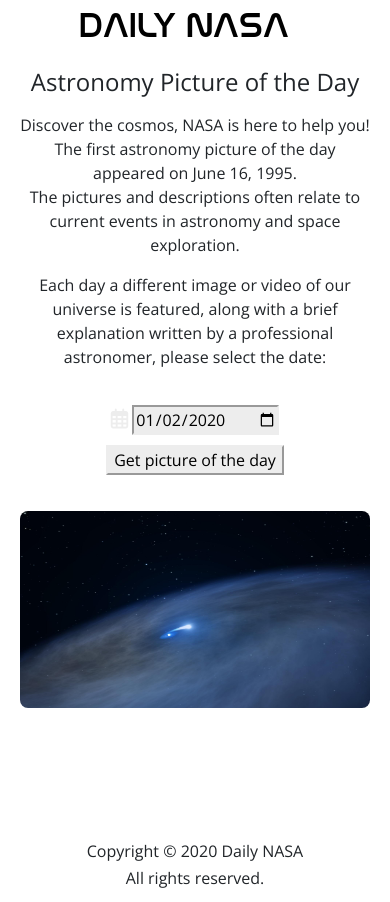
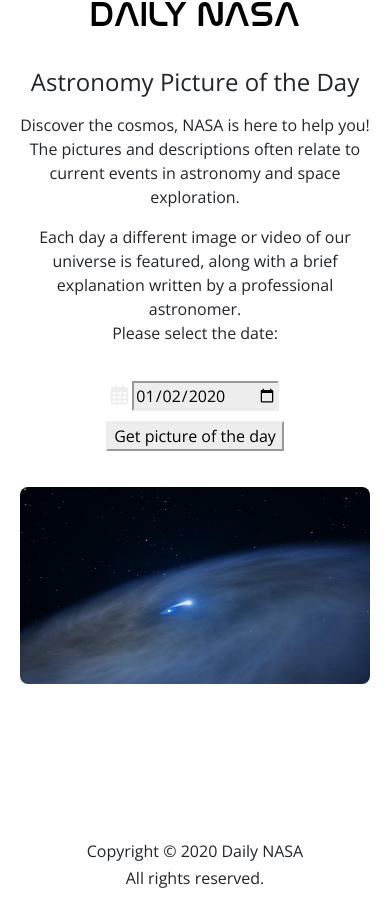
Before and after one commit to taikatta/Milestone2-DailyNASA, a plain HTML site: page index.html in a window 390 px wide. Drawn offline with nearby package versions, Linux system fonts and the light colour scheme.

Commit message:
Media query added (Extra small devices)

```diff
--- a/assets/css/style.css
+++ b/assets/css/style.css
@@ -101,11 +101,19 @@ footer {
 #title, #explanation, #yourneo {
     width: 100%;
     text-align: justify;
-    padding: 10px;
+    /* padding: 10px; */
     margin: 0;
 }
 
 /*-------------------Media Queries-------------------------*/
+
+/* Extra small devices (phones, 600px and down) */
+@media only screen and (max-width: 600px) {
+    header {
+        text-align: center;
+        padding: 0;
+    }
+}
 
 /* Large devices (laptops/desktops, 992px and up) */
 @media only screen and (min-width: 992px) {
--- a/index.html
+++ b/index.html
@@ -24,13 +24,11 @@
             <div id="text">
                 <h4>Astronomy Picture of the Day</h4>
                 <p id="expl_text">Discover the cosmos, NASA is here to help you!
-                    <br> The first astronomy picture of the day appeared on June 16, 1995.
-                    <br>
-                    The pictures and descriptions often relate
+                    <br>The pictures and descriptions often relate
                     to current events in astronomy and space exploration.</p>
                 <p>Each day a different image or video of our universe is featured,
-                    along with a brief explanation written by a professional astronomer,
-                    please select the date:</p>
+                    along with a brief explanation written by a professional astronomer.
+                    <br>Please select the date:</p>
             </div>
             <div class="date-picker">
                 <i class="far fa-calendar-alt"></i>
```
